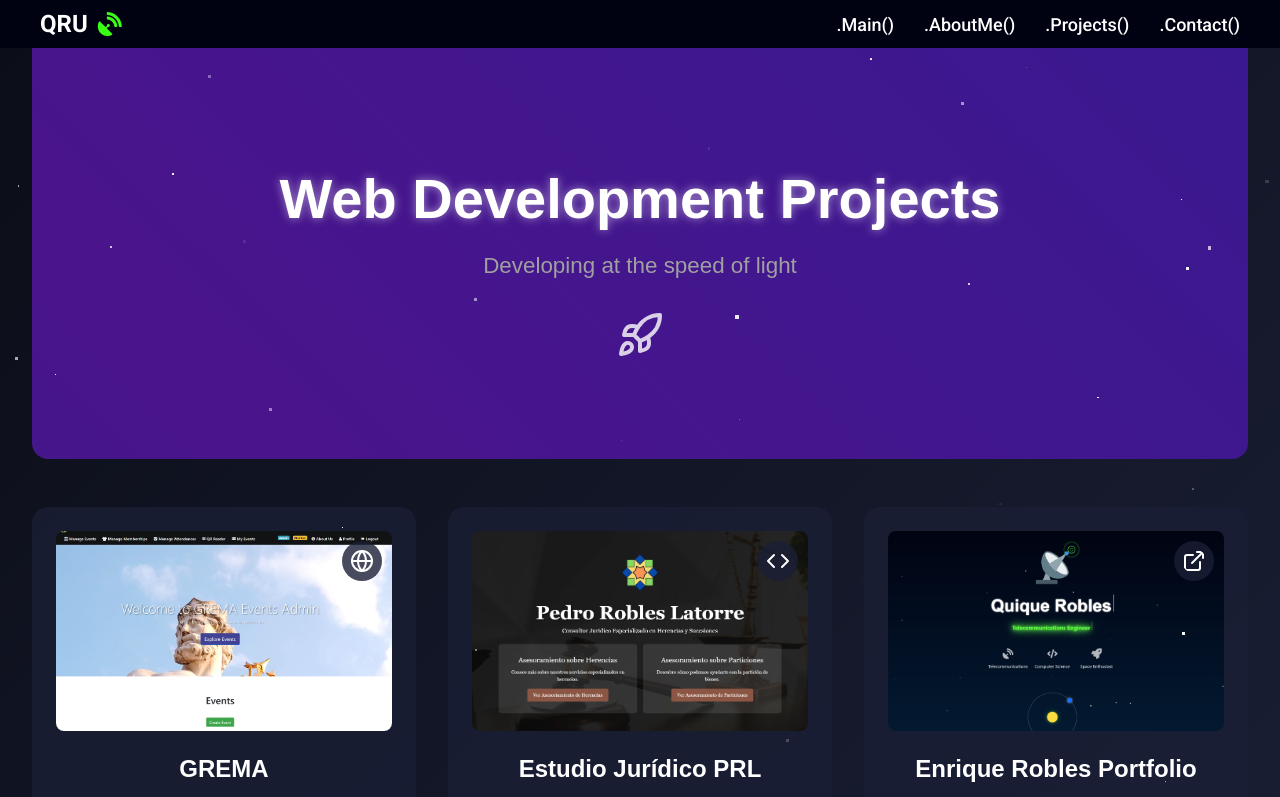
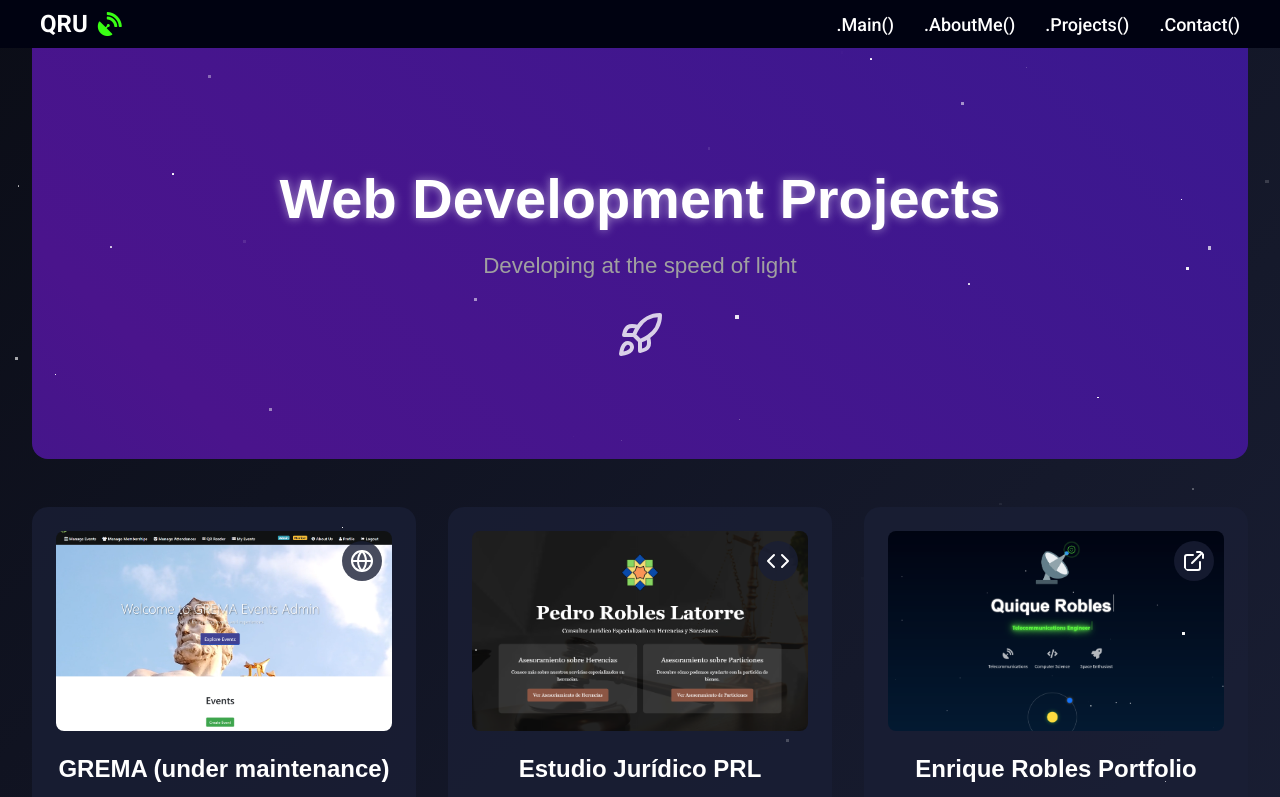
Before and after one commit to QuiqueRobles/portfolio, a React (Create React App) app: page /websites-project in a window 1280 px wide. Shown: the top 797 px of the page. Built offline with nearby package versions, Linux system fonts and the light colour scheme.

Commit message:
Change on the title for SEO

```diff
--- a/public/index.html
+++ b/public/index.html
@@ -5,7 +5,7 @@
     <link rel="icon" href="%PUBLIC_URL%/favicon.ico" />
     <meta name="robots" content="index, follow">
     <meta name="viewport" content="width=device-width, initial-scale=1" />
-    <meta property="og:title" content="Quique Robles - Ingeniero de Telecomunicaciones" />
+    <meta property="og:title" content="Quique Robles Uriel, Enrique Robles Uriel - Ingeniero de Telecomunicaciones" />
     <meta property="og:description"
       content="Enrique Robles, ingeniero de telecomunicaciones y desarrollo de software. Enrique Robles Uriel también conocido como Quique Robles." />
     <meta property="og:image" content="%PUBLIC_URL%/favicon.ico" />
--- a/src/components/WebSitesProject.js
+++ b/src/components/WebSitesProject.js
@@ -7,7 +7,7 @@ import './WebSitesProject.css'
 
 const webProjects = [
   {
-    name: "GREMA",
+    name: "GREMA (under maintenance)",
     description: "Flask application developed in Python and using Bootstrap for the Greek Association of Madrid. Currently in the phase of selling to the association.",
     technologies: ["Flask", "Python", "Bootstrap"],
     url: "https://grema.org",
```
